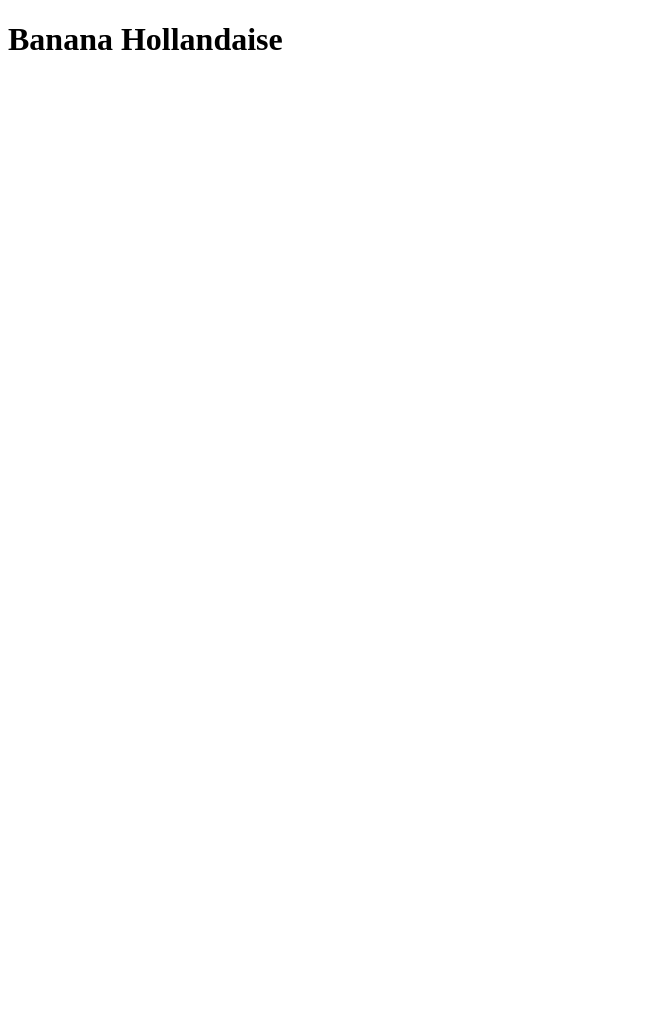
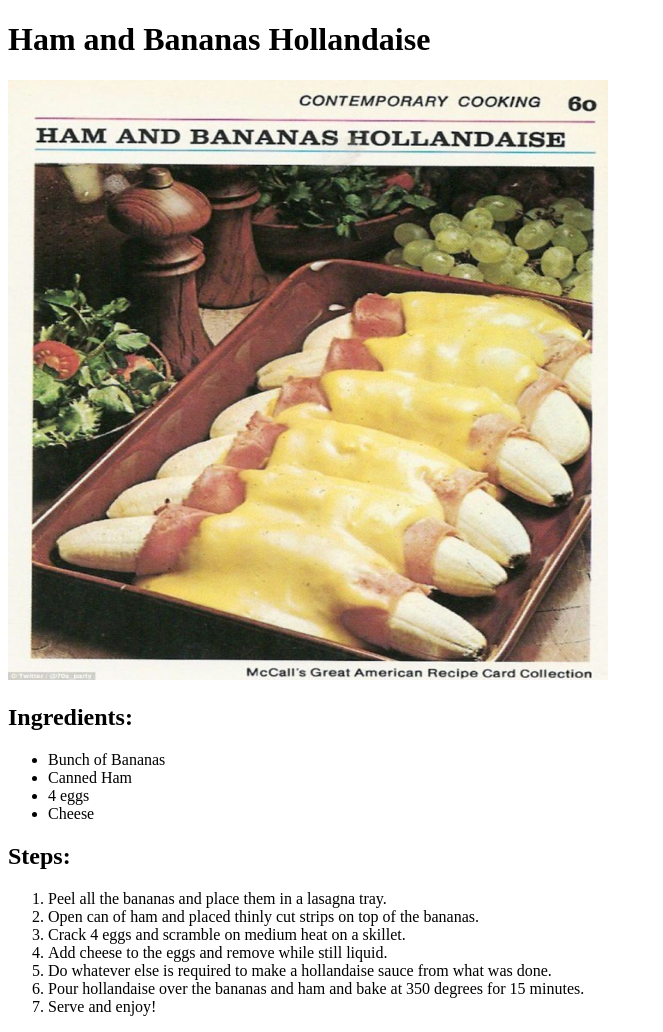
Before and after one commit to Mr-Byrnes/odin-recipes, a plain HTML site: page recipes/bananaHollandaise.html in a window 1280 px wide. Shown: the whole page, without its empty margins (0-663 px from the left). Before the commit the page ends 800 px from the top, so only its background shows below. Drawn offline with Linux system fonts and the light colour scheme.

Commit message:
Completion of bananaHollandaise and adding in the image.

```diff
--- a/recipes/bananaHollandaise.html
+++ b/recipes/bananaHollandaise.html
@@ -6,6 +6,24 @@
     <title>Document</title>
 </head>
 <body>
-    <h1>Banana Hollandaise</h1>
+    <h1>Ham and Bananas Hollandaise</h1>
+    <img src='images/hollandaise.jpg' alt='Ham and Bananas Hollandaise' style="width:600px;height:600px;">
+    <h2>Ingredients:</h2>
+    <ul>
+        <li>Bunch of Bananas</li>
+        <li>Canned Ham</li>
+        <li>4 eggs</li>
+        <li>Cheese</li>
+    </ul>
+    <h2>Steps:</h2>
+    <ol>
+        <li>Peel all the bananas and place them in a lasagna tray.</li>
+        <li>Open can of ham and placed thinly cut strips on top of the bananas.</li>
+        <li>Crack 4 eggs and scramble on medium heat on a skillet.</li>
+        <li>Add cheese to the eggs and remove while still liquid.</li>
+        <li>Do whatever else is required to make a hollandaise sauce from what was done.</li>
+        <li>Pour hollandaise over the bananas and ham and bake at 350 degrees for 15 minutes.</li>
+        <li>Serve and enjoy!</li>
+    </ol>
 </body>
 </html>
```
Also changed, not shown: index.html (+1 -1 lines), recipes/images/hollandaise.jpg (added).
